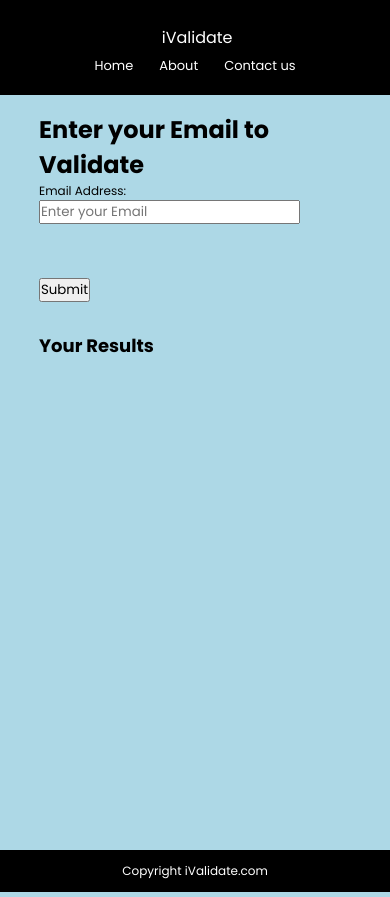
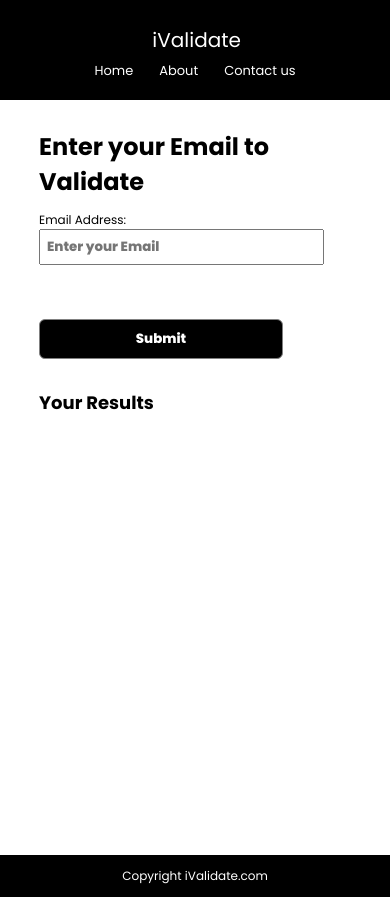
Before and after one commit to hacord15/Email-Validator, a plain HTML site: page Email Validator/index.html in a window 390 px wide. Drawn offline with Linux system fonts and the light colour scheme.

Commit message:
Update style.css

```diff
--- a/Email Validator/style.css
+++ b/Email Validator/style.css
@@ -1,10 +1,12 @@
 @import url('https://fonts.googleapis.com/css2?family=Poppins:ital,wght@0,100;0,200;0,300;0,400;0,500;0,600;0,700;0,800;0,900;1,100;1,200;1,300;1,400;1,500;1,600;1,700;1,800;1,900&display=swap');
-*{
+
+* {
     padding: 0;
     margin: 0;
-    font-family: 'Poppins',sans-serif;
+    font-family: 'Poppins', sans-serif;
 }
-nav{
+
+nav {
     display: flex;
     align-items: center;
     justify-content: space-between;
@@ -12,25 +14,30 @@ nav{
     color: white;
     padding: 19px 12px;
 }
-ul{
+
+ul {
     display: flex;
 
 
 }
-ul li{
+
+ul li {
     list-style: none;
     padding: 0 13px;
     font-size: 13px;
 }
-ul li a{
+
+ul li a {
     color: white;
     text-decoration: none;
 
 }
-ul>li>a:hover{
-    color: rgb(225, 225, 238);
+
+ul>li>a:hover {
+    color: rgb(172, 86, 86);
 }
-footer{
+
+footer {
     font-size: 12px;
     background-color: black;
     color: white;
@@ -41,29 +48,61 @@ footer{
     align-items: center;
     /* margin-top: 12px; */
 }
-main{
+
+main {
     min-height: 89vh;
-  padding: 2px;
+    padding: 2px;
 
 }
+
 .container {
     max-width: 80vw;
     margin: auto;
     padding: 15px;
-
-
 }
-@media only screen and (max-width:600px){
-    body{
-        background-color: lightblue;
-        .container{
+.container h1{
+    padding: 12px 0;
+}
+.btn{
+      background: black;
+      color: white;
+      padding: 9px 12px;
+      border: 1px solid gray;
+      border-radius: 6px;
+}
+@media only screen and (max-width:600px) {
+    body {
+        .container {
             font-size: 12px;
         }
-        nav{
+
+        nav {
             flex-direction: column;
         }
-        .logo{
+
+        .logo {
             padding: 6px 0;
+            font-size: 12px;
         }
+        .logo img{
+            width: 16px;
+            filter: invert(1);
+        }
+        .logo span{
+            font-size: 20px;
+        }
+
     }
 }
+.logo img{
+    width: 16px;
+    filter: invert(1);
+}
+#resultCont div::first-letter{
+    text-transform: uppercase;
+}
+input{
+    min-width: 244px;
+    padding: 6px;
+    font-weight: 800;
+}
```
